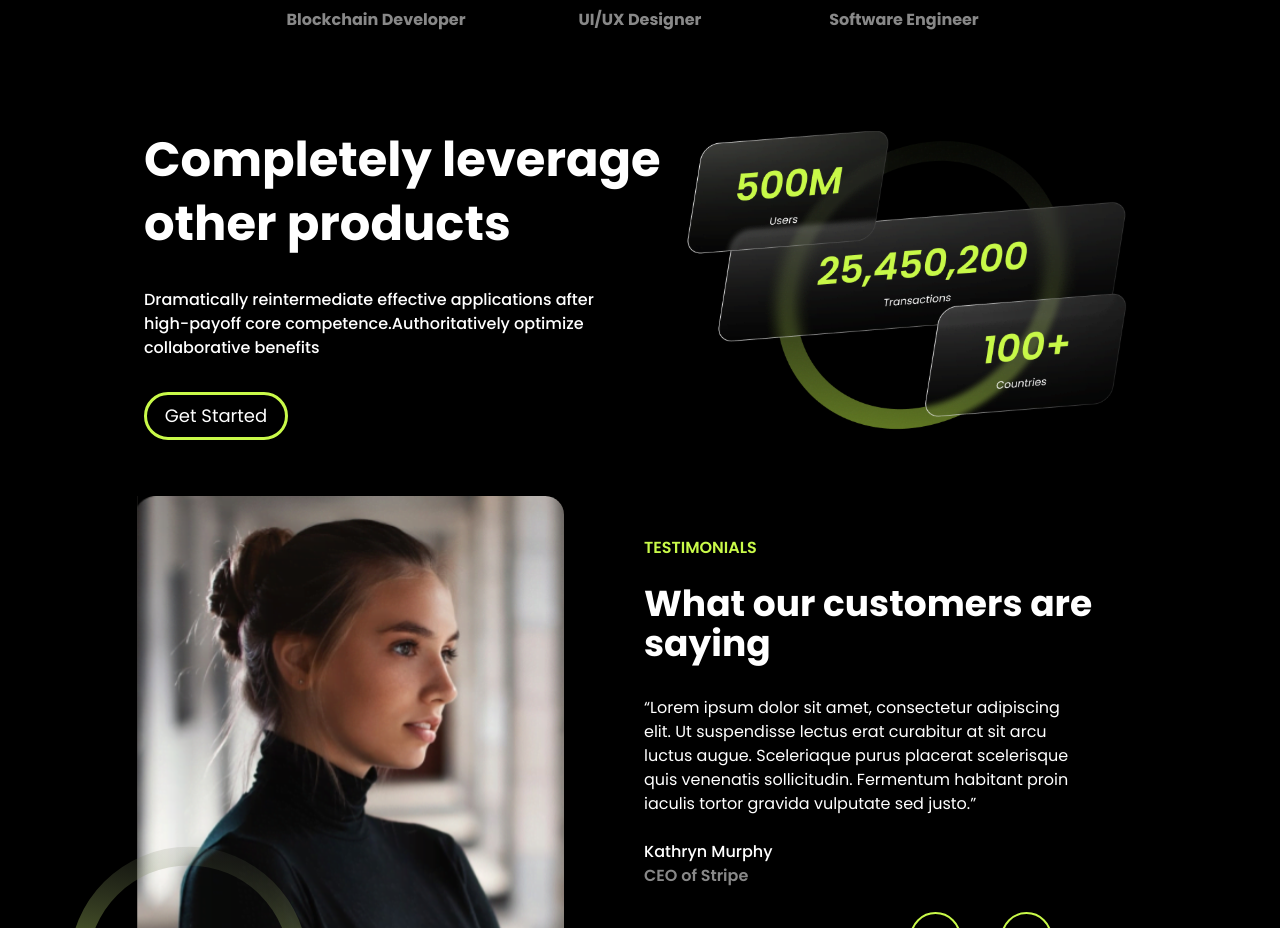
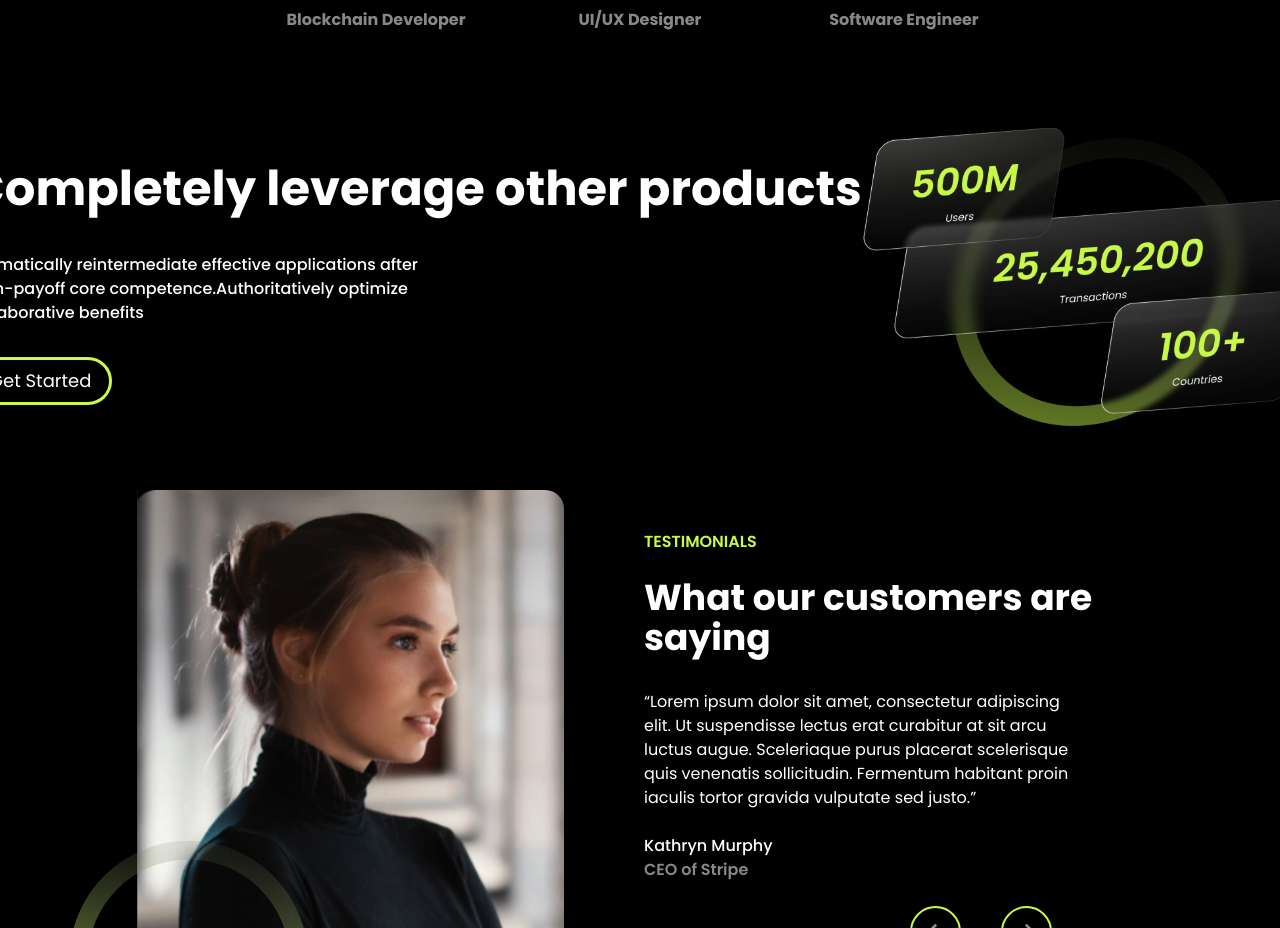
Before and after one commit to MohamedAbobakr12/Crypto-App, a Next.js app: page / in a window 1280 px wide. Shown: the part 3265-4193 px from the top of the page. Built offline with nearby package versions, Linux system fonts and the light colour scheme.

Commit message:
Update Members.jsx

```diff
--- a/src/app/sections/Members.jsx
+++ b/src/app/sections/Members.jsx
@@ -42,10 +42,11 @@ const Members = () => {
                             <p className="text-[#888888] font-bold mt-2">Software Engineer</p>
                         </div>
                     </div>
-                    <div className="flex max-md:flex-col items-center md:justify-between w-full mt-24 max-lg:mt-16 max-sm:mt-12 px-4">
-                        <div className="flex max-md:items-center flex-col">
-                            <h1 className="text-5xl max-xl:text-4xl max-lg:text-3xl max-md:text-2xl max-sm:text-xl text-white max-md:text-center font-bold max-xl:w-[32rem] max-lg:w-[22rem] leading-16 max-xl:leading-12 max-md:leading-10 max-sm:leading-6">Completely leverage other products</h1>
-                            <p className="max-sm:text-sm text-white font-medium max-md:text-center leading-6 w-[30rem] max-xl:w-[26rem] max-lg:w-[22rem] mt-8 max-md:mt-4">Dramatically reintermediate effective applications after high-payoff core competence.Authoritatively optimize collaborative benefits</p>
+
+                    <div className="flex max-md:flex-col w-max items-center md:justify-between mt-24 max-lg:mt-16 max-sm:mt-12 md:px-4">
+                        <div className="flex flex-col max-md:items-center">
+                            <h1 className="text-5xl max-xl:text-4xl max-lg:text-3xl max-md:text-2xl max-sm:text-xl text-white max-md:text-center font-bold max-xl:w-[32rem] max-lg:w-[22rem] max-md:w-[18rem] max-sm:w-[16rem] leading-16 max-xl:leading-12 max-md:leading-10 max-sm:leading-6">Completely leverage other products</h1>
+                            <p className="max-sm:text-sm text-white font-medium max-md:text-center leading-6 w-[30rem] max-xl:w-[26rem] max-lg:w-[22rem] max-md:w-[18rem] mt-8 max-md:mt-4">Dramatically reintermediate effective applications after high-payoff core competence.Authoritatively optimize collaborative benefits</p>
                             <Link href={"/"} className="flex justify-center place-items-center w-36 h-12 text-center lg:text-lg text-white hover:text-black hover:bg-primary transition-colors duration-300 border-[3px] border-primary rounded-4xl mt-8">Get Started</Link>
                         </div>
                         <Image src={"/milestone.svg"} width={450} height={100} alt={"milestone image"} className="max-xl:w-[380px] max-sm:w-[300px] max-md:mt-10" />
```
